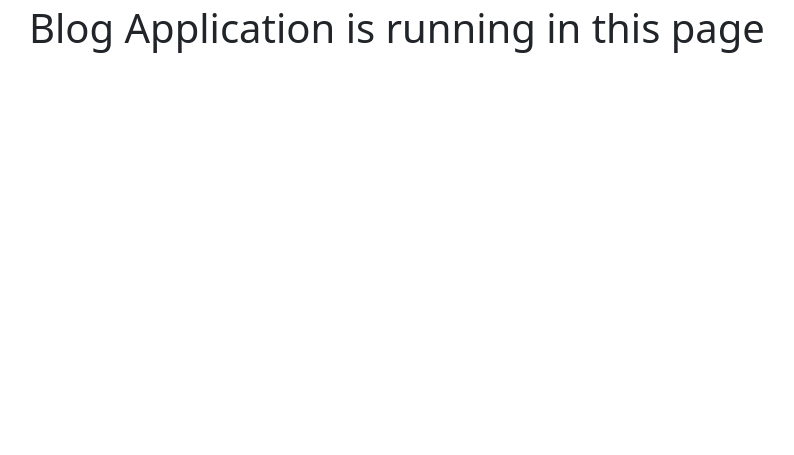
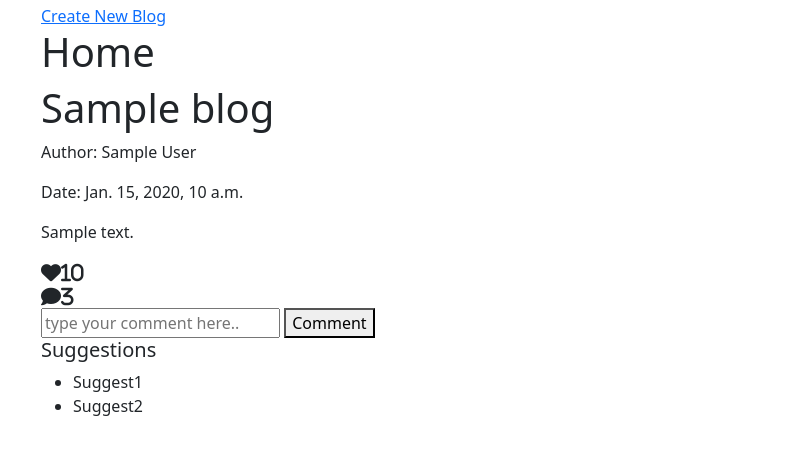
Before and after one commit to Kirolls20/SocialMediaDjango, a Django app: template social_media/templates/blog/blog_home.html in a window 1280 px wide. Shown: the part 56-511 px from the top of the page, without its empty margins (53-847 px from the left). Run offline with Django 4.2, Linux system fonts and the light colour scheme; the template is opened without the code that fills it: most values are stand-ins (such as "Sample title", 1, 10 or a date in 2020); some libraries are stand-ins or nearby versions.

Commit message:
create home view to list all the blogs and customized the page with css and create blog functionality.

```diff
--- a/config/settings/base.py
+++ b/config/settings/base.py
@@ -2,7 +2,7 @@
 Base settings to build other settings files upon.
 """
 from pathlib import Path
-
+from django.urls import reverse
 import os
 import environ
 
@@ -114,10 +114,10 @@ AUTHENTICATION_BACKENDS = [
 # https://docs.djangoproject.com/en/dev/ref/settings/#auth-user-model
 AUTH_USER_MODEL = "users.User"
 # https://docs.djangoproject.com/en/dev/ref/settings/#login-redirect-url
-LOGIN_REDIRECT_URL = "users:redirect"
+LOGIN_REDIRECT_URL = "home"
 # https://docs.djangoproject.com/en/dev/ref/settings/#login-url
 LOGIN_URL = "account_login"
-
+LOGOUT_REDIRECT_URL= 'account_login'
 # PASSWORDS
 # ------------------------------------------------------------------------------
 # https://docs.djangoproject.com/en/dev/ref/settings/#password-hashers
--- a/social_media/blog/urls.py
+++ b/social_media/blog/urls.py
@@ -3,5 +3,6 @@ from django.urls import path
 from . import views
 
 urlpatterns = [
-    path('',views.index,name='index'),
+    path('home/',views.BlogHomeView.as_view(),name='home'),
+    path('create/',views.CreateBlogView.as_view(),name='create_blog'),
 ]
--- a/social_media/templates/base.html
+++ b/social_media/templates/base.html
@@ -30,7 +30,7 @@
   <link href="{% static 'css/project.css' %}" rel="stylesheet" />
 
 
-{% endblock css %}
+{% endblock %}
 <!-- Le javascript
     ================================================== -->
 {# Placed at the top of the document so pages load faster with defer #}
@@ -50,9 +50,9 @@
 
 
   <script defer src="{% static 'js/project.js' %}"></script>
+  <script src="https://kit.fontawesome.com/6fa36f3b85.js" crossorigin="anonymous"></script>
 
-
-{% endblock javascript %}
+{% endblock %}
 </head>
 <body>
   {% include 'navbar.html' %}
--- a/social_media/templates/blog/blog_home.html
+++ b/social_media/templates/blog/blog_home.html
@@ -1,10 +1,66 @@
 {% extends 'base.html' %}
+{% load static %}
 
 {% block title %}
-<h1>Blog</h1>
+home blog
 {% endblock %}
 
+<head>
+    <meta name="viewport" content="width=device-width, initial-scale=1.0" />
+    {% block css %}
+    <link rel="stylesheet"
+            href="https://cdnjs.cloudflare.com/ajax/libs/bootstrap/5.2.3/css/bootstrap.min.css"
+            integrity="sha512-SbiR/eusphKoMVVXysTKG/7VseWii+Y3FdHrt0EpKgpToZeemhqHeZeLWLhJutz/2ut2Vw1uQEj2MbRF+TVBUA=="
+            crossorigin="anonymous"
+            referrerpolicy="no-referrer" />
+        <link href="{% static 'css/project.css' %}" rel="stylesheet" />
+        <!-- This is custom css static file  -->
+        <link href="{% static 'css/blog_home.css' %}" rel="stylesheet" />
+    {% endblock %}
+    <script src="https://kit.fontawesome.com/6fa36f3b85.js" crossorigin="anonymous"></script>
+</head>
 
 {% block content %}
-<h1>Blog Application is running in this page </h1>
+<div class="container">
+    <main class="content">
+        <a id="new-blog-btn" href="{% url 'create_blog' %}">Create New Blog</a>
+        <h1 id="home-heading">Home</h1>
+        {% for blog in home_blogs %}
+        <div class="blog-post">
+            <h1 class="title">{{blog.title}}</h1>
+            <p class="author">Author: {{blog.author}}</p>
+            <p class="date">Date: {{blog.pub_date}}</p>
+            <div class="body">
+                <p>{{blog.body}}</p>
+                <!-- Add more content here -->
+            </div>
+            <div class="actions">
+                <div class="likes">
+                    <i class="fa-solid fa-heart fa-lg">10</i>
+                </div>
+                <div class="comments">
+                    <i class="fa-solid fa-comment fa-lg">3</i>
+                </div>
+                <div class="comment-container">
+                    <form action="{% url 'home' %}" method="post">
+                        {% csrf_token %}
+                        <input type="text" name="comment" id="comment" placeholder="type your comment here..">
+                        <button class="comment-btn" type="submit">Comment</button>
+                    </form>
+                </div>
+
+            </div>
+        </div>
+        {% endfor %}
+    </main>
+    <aside class="sidebar">
+        <div>
+            <h5>Suggestions</h5>
+            <ul>
+                <li>Suggest1</li>
+                <li>Suggest2</li>
+            </ul>
+        </div>
+    </aside>
+</div>
 {% endblock %}
--- a/social_media/templates/navbar.html
+++ b/social_media/templates/navbar.html
@@ -14,7 +14,7 @@
         <div class="collapse navbar-collapse" id="navbarSupportedContent">
           <ul class="navbar-nav mr-auto">
             <li class="nav-item active">
-              <a class="nav-link" href="#">Home <span class="visually-hidden">(current)</span></a>
+              <a class="nav-link" href="{% url 'home' %}">Home <span class="visually-hidden">(current)</span></a>
             </li>
             <li class="nav-item">
               <a class="nav-link" href="#">About</a>
@@ -25,18 +25,21 @@
                 <a class="nav-link"
                    href="{% url 'users:detail' request.user.username %}">My Profile</a>
               </li>
-              <li class="nav-item">
+              <ul>
+
+              </ul>
+              <li class="nav-item" style="float:right;">
                 {# URL provided by django-allauth/account/urls.py #}
                 <a class="nav-link" href="{% url 'account_logout' %}">Sign Out</a>
               </li>
             {% else %}
               {% if ACCOUNT_ALLOW_REGISTRATION %}
-                <li class="nav-item">
+                <li class="nav-item" style="float:right;">
                   {# URL provided by django-allauth/account/urls.py #}
                   <a id="sign-up-link" class="nav-link" href="{% url 'account_signup' %}">Sign Up</a>
                 </li>
               {% endif %}
-              <li class="nav-item">
+              <li class="nav-item" style="float:right;">
                 {# URL provided by django-allauth/account/urls.py #}
                 <a id="log-in-link" class="nav-link" href="{% url 'account_login' %}">Signin</a>
               </li>
```
Also changed, not shown: social_media/blog/models.py (+8 -3 lines), social_media/blog/views.py (+48 -1 lines), db.sqlite3.
